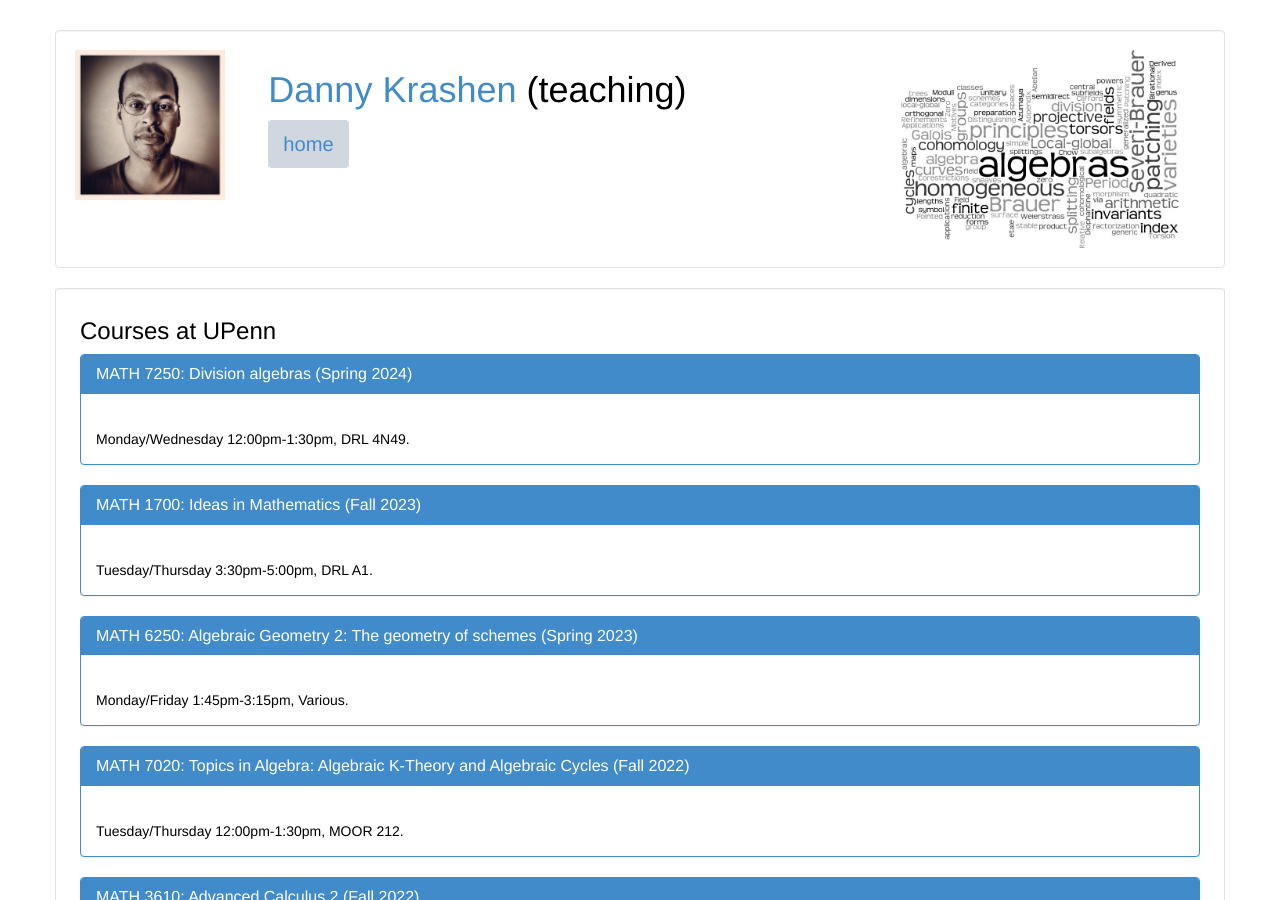
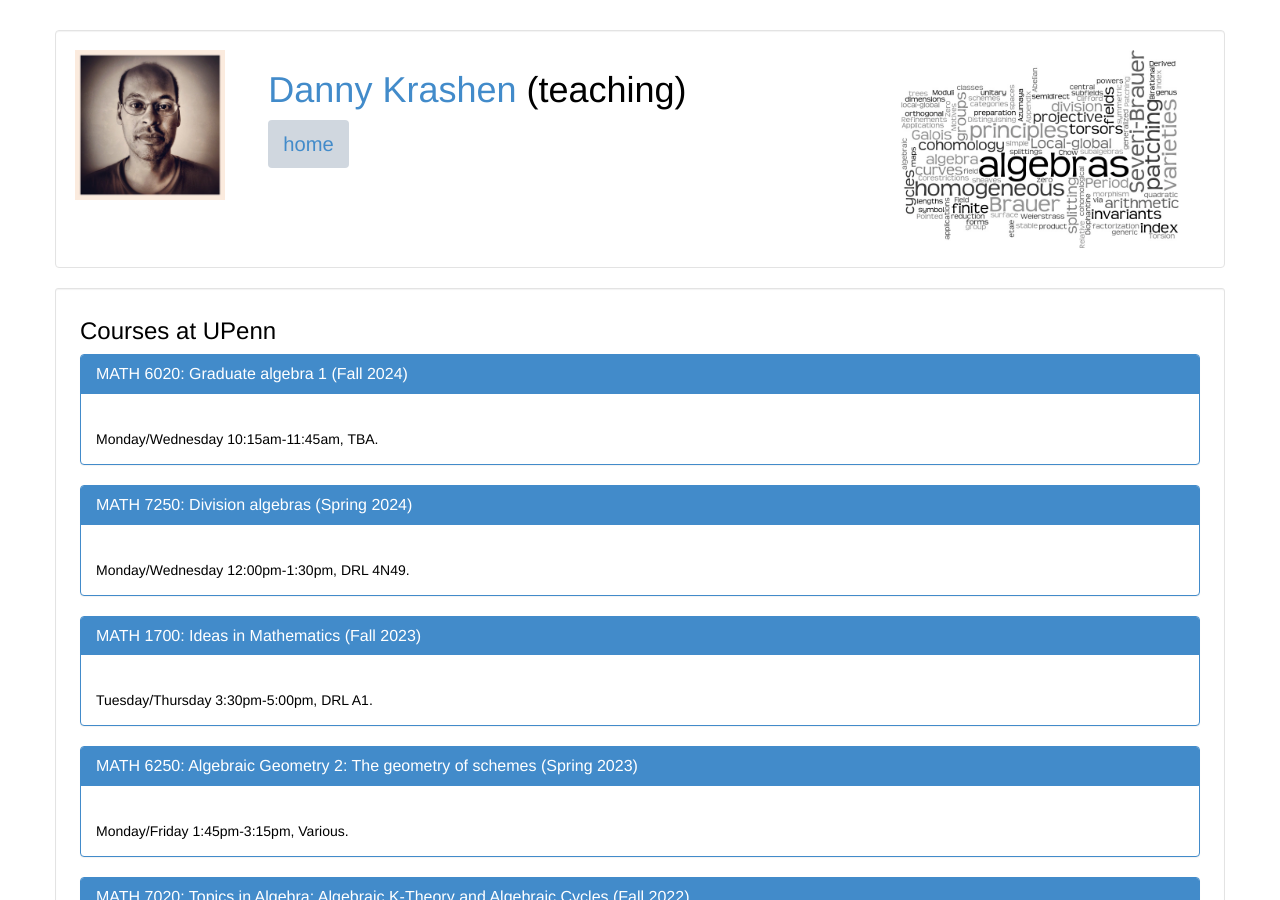
Before and after one commit to dkrashen/dkrashen.github.io, a Jekyll site: the page built from teaching.html, in a window 1280 px wide and 900 px high. Built offline with Jekyll 4.4.1, drawn with Linux system fonts in a browser that asks for light colours.

Commit message:
add link for grauate algebra

```diff
--- a/_data/courses-upenn.yml
+++ b/_data/courses-upenn.yml
@@ -1,4 +1,10 @@
 ---
+
+  - title: "MATH 6020: Graduate algebra 1"
+    url: "http://dkrashen.github.io/alg1f24/"
+    schedule: "Monday/Wednesday 10:15am-11:45am"
+    location: "TBA"
+    semester: "Fall 2024"
 
   - title: "MATH 7250: Division algebras"
     url: "http://dkrashen.github.io/divalg/"
```
